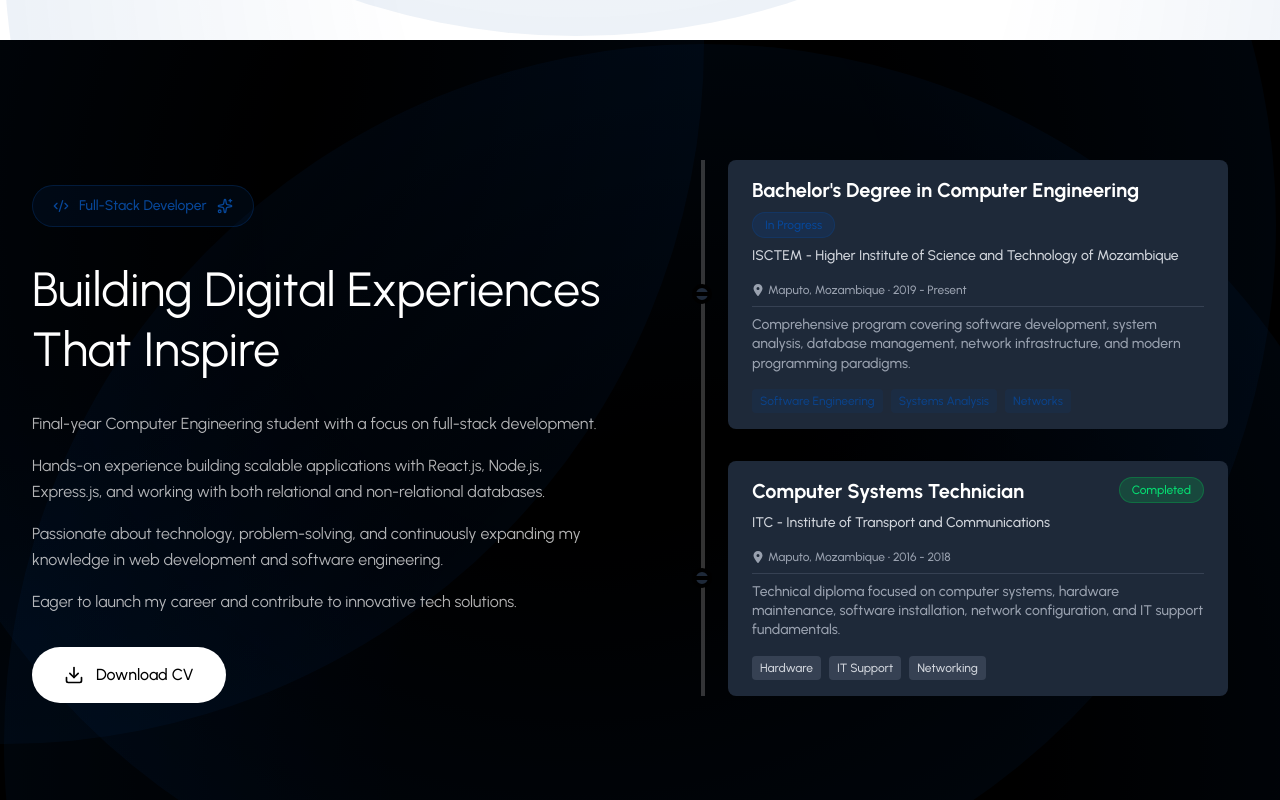
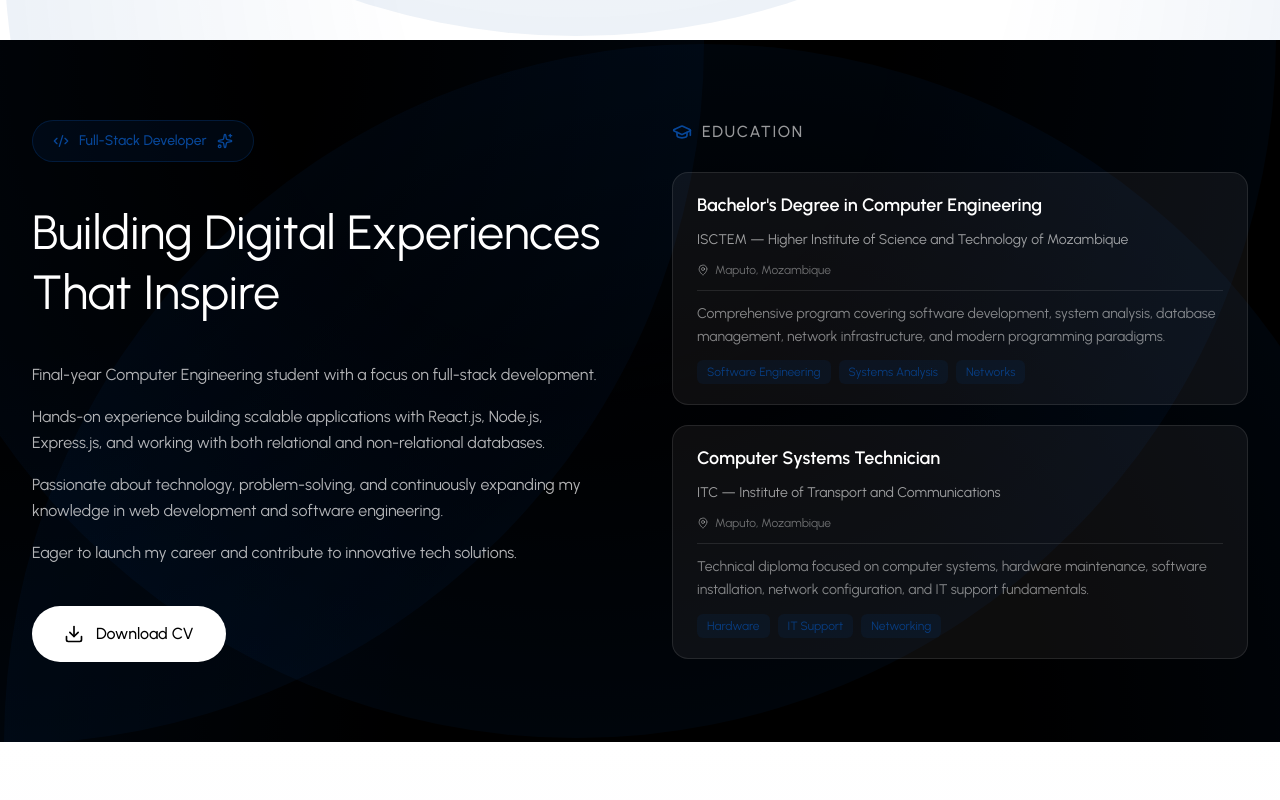
Before and after one commit to Spl01tion/hchauca_portfolio, a React (Vite) app: page / in a window 1280 px wide. Shown: the part 760-1560 px from the top of the page. Built offline with nearby package versions, Linux system fonts and the light colour scheme.

Commit message:
feat: refactor About component to include education section and improve layout

```diff
--- a/src/components/sections/About.jsx
+++ b/src/components/sections/About.jsx
@@ -1,47 +1,39 @@
-import React, { useState } from 'react';
-import { Download, Code2, Sparkles } from 'lucide-react';
-import { FaJava ,FaLocationDot} from "react-icons/fa6";
-import { SiReact, SiNodedotjs, SiLaravel, SiJavascript, SiExpress, SiPhp, SiMysql, SiMongodb, SiWordpress, SiBootstrap } from 'react-icons/si';//Ao importar icones que nao existem o react quebra
+import React from 'react';
+import { Download, Code2, Sparkles, GraduationCap, MapPin } from 'lucide-react';
 import { PERSONAL_INFO } from '../../utils/constants';
 import FadeIn from '../animations/FadeIn';
 import RadialGradientBackground from '../backgrounds/RadialGradientBackground';
 
-const About = () => {
+const education = [
+    {
+        degree: "Bachelor's Degree in Computer Engineering",
+        institution: "ISCTEM — Higher Institute of Science and Technology of Mozambique",
+        location: "Maputo, Mozambique",
+        description: "Comprehensive program covering software development, system analysis, database management, network infrastructure, and modern programming paradigms.",
+        tags: ["Software Engineering", "Systems Analysis", "Networks"],
+    },
+    {
+        degree: "Computer Systems Technician",
+        institution: "ITC — Institute of Transport and Communications",
+        location: "Maputo, Mozambique",
+        description: "Technical diploma focused on computer systems, hardware maintenance, software installation, network configuration, and IT support fundamentals.",
+        tags: ["Hardware", "IT Support", "Networking"],
+    },
+];
 
-    //Skills
-    const skills = [
-        { name: 'Java', icon: FaJava, color: '#007396' },
-        { name: 'JavaScript', icon: SiJavascript, color: '#F7DF1E' },
-        { name: 'PHP', icon: SiPhp, color: '#777BB4' },
-        { name: 'Node.js', icon: SiNodedotjs, color: '#339933' },
-        { name: 'React Native', icon: SiReact, color: '#61DAFB' },
-        { name: 'React.js', icon: SiReact, color: '#61DAFB' },
-        { name: 'MySQL', icon: SiMysql, color: '#4479A1' },
-        { name: 'MongoDB', icon: SiMongodb, color: '#47A248' },
-        { name: 'Express.js', icon: SiExpress, color: '#000000' },
-        { name: 'WordPress', icon: SiWordpress, color: '#21759B' },
-        { name: 'Bootstrap', icon: SiBootstrap, color: '#7952B3' },
-    ];
-    <div className=''>
-
-    </div>
-    return (
+const About = () => (
     <section id="about" className='relative py-20 bg-black overflow-hidden text-white'>
         <RadialGradientBackground variant="about" />
 
         <div className='relative z-10 max-w-7xl mx-auto px-4 sm:px-6 lg:px-8'>
-            {/*Main Grid*/}
-            <div className='grid grid-cols-1 lg:grid-cols-2 gap-16 items-center mb-20'>
+            <div className='grid grid-cols-1 lg:grid-cols-2 gap-16 items-start'>
 
                 {/* Left Column */}
-                <div className='flex flex-col gap-12'>
-                    <div className='flex flex-col gap-8'>
+                <div className='flex flex-col gap-10'>
                     <FadeIn delay={60}>
                         <div className='inline-flex items-center gap-2.5 px-5 py-2.5 border border-primary/30 bg-primary/10 rounded-full w-fit'>
                             <Code2 className='w-4 h-4 text-primary' />
-                                <span className='text-sm text-primary font-medium'>
-                                    Full-Stack Developer
-                                </span>
+                            <span className='text-sm text-primary font-medium'>Full-Stack Developer</span>
                             <Sparkles className='w-4 h-4 text-primary' />
                         </div>
                     </FadeIn>
@@ -71,111 +63,38 @@ const About = () => {
                             Download CV
                         </button>
                     </FadeIn>
+                </div>
 
+                {/* Right Column — Education */}
+                <FadeIn delay={200}>
+                    <div className='flex flex-col gap-5'>
+                        <div className='flex items-center gap-2.5 mb-2'>
+                            <GraduationCap className='w-5 h-5 text-primary' />
+                            <h3 className='text-base font-medium text-white/60 uppercase tracking-widest'>Education</h3>
+                        </div>
+
+                        {education.map((item, index) => (
+                            <div
+                                key={index}
+                                className='bg-white/5 border border-white/10 rounded-2xl px-6 py-5 flex flex-col gap-3 hover:border-primary/30 hover:bg-primary/5 transition-all duration-300'
+                            >
+                                <h4 className='font-semibold text-white text-lg leading-snug'>{item.degree}</h4>
+                                <p className='text-sm text-white/60'>{item.institution}</p>
+                                <div className='flex items-center gap-1.5 text-xs text-white/40'>
+                                    <MapPin className='w-3 h-3' />
+                                    {item.location}
+                                </div>
+                                <hr className='border-white/10' />
+                                <p className='text-sm text-white/50 leading-relaxed'>{item.description}</p>
+                                <div className='flex flex-wrap gap-2'>
+                                    {item.tags.map(tag => (
+                                        <span key={tag} className='text-xs bg-primary/10 text-primary/80 px-2.5 py-1 rounded-md'>
+                                            {tag}
+                                        </span>
+                                    ))}
                                 </div>
                             </div>
-
-                {/* Right Column — TIMELINE */}
- <FadeIn delay={200}>
-    <div className="py-10 px-5 relative">
-        <div className="relative">
-            <div
-                className="border-r-4 border-white/20 absolute h-full top-0"
-                style={{ left: "9px" }}
-            ></div>
-
-            <ul className="list-none m-0 p-0">
-
-                {/* Timeline Item 1 - ISCTEM */}
-                <li className="mb-8">
-                    <div className="flex group items-center">
-                        <div className="bg-gray-800 group-hover:bg-primary z-10 rounded-full border-4 border-black h-5 w-5 flex items-center justify-center transition-all duration-300">
-                            <div className="bg-black h-1 w-6"></div>
-                        </div>
-
-                        <div className="flex-1 ml-4 z-10 font-medium">
-                            <div className="order-1 space-y-2 bg-gray-800 rounded-lg shadow-only transition-all duration-300 hover:shadow-lg hover:shadow-primary/20 w-full px-6 py-4">
-                                <div className="flex items-start justify-between flex-wrap gap-2">
-                                    <h3 className="font-bold text-white text-xl">
-                                        Bachelor's Degree in Computer Engineering
-                                    </h3>
-                                    <span className="text-xs bg-primary/20 text-primary px-3 py-1 rounded-full border border-primary/30">
-                                        In Progress
-                                    </span>
-                                </div>
-                                <p className="pb-2 text-sm text-gray-300">
-                                    ISCTEM - Higher Institute of Science and Technology of Mozambique
-                                </p>
-                                <p className="text-xs text-gray-400 flex items-center gap-1">
-                                    <span><FaLocationDot/></span> Maputo, Mozambique • 2019 - Present
-                                </p>
-                                <hr className="border-gray-700" />
-                                <p className="text-sm font-medium leading-snug text-gray-400">
-                                    Comprehensive program covering software development, system analysis,
-                                    database management, network infrastructure, and modern programming paradigms.
-                                </p>
-                                <div className="flex flex-wrap gap-2 pt-2">
-                                    <span className="text-xs bg-primary/10 text-primary/80 px-2 py-1 rounded">
-                                        Software Engineering
-                                    </span>
-                                    <span className="text-xs bg-primary/10 text-primary/80 px-2 py-1 rounded">
-                                        Systems Analysis
-                                    </span>
-                                    <span className="text-xs bg-primary/10 text-primary/80 px-2 py-1 rounded">
-                                        Networks
-                                    </span>
-                                </div>
-                            </div>
-                        </div>
-                    </div>
-                </li>
-
-                {/* Timeline Item 2 - ITC */}
-                <li className="mb-8">
-                    <div className="flex group items-center">
-                        <div className="bg-gray-800 group-hover:bg-primary z-10 rounded-full border-4 border-black h-5 w-5 flex items-center justify-center transition-all duration-300">
-                            <div className="bg-black h-1 w-6"></div>
-                        </div>
-
-                        <div className="flex-1 ml-4 z-10 font-medium">
-                            <div className="order-1 space-y-2 bg-gray-800 rounded-lg shadow-only transition-all duration-300 hover:shadow-lg hover:shadow-gray-700/20 w-full px-6 py-4">
-                                <div className="flex items-start justify-between flex-wrap gap-2">
-                                    <h3 className="font-bold text-white text-xl">
-                                        Computer Systems Technician
-                                    </h3>
-                                    <span className="text-xs bg-green-500/20 text-green-400 px-3 py-1 rounded-full border border-green-500/30">
-                                        Completed
-                                    </span>
-                                </div>
-                                <p className="pb-2 text-sm text-gray-300">
-                                    ITC - Institute of Transport and Communications
-                                </p>
-                                <p className="text-xs text-gray-400 flex items-center gap-1">
-                                    <span><FaLocationDot/></span> Maputo, Mozambique • 2016 - 2018
-                                </p>
-                                <hr className="border-gray-700" />
-                                <p className="text-sm font-medium leading-snug text-gray-400">
-                                    Technical diploma focused on computer systems, hardware maintenance,
-                                    software installation, network configuration, and IT support fundamentals.
-                                </p>
-                                <div className="flex flex-wrap gap-2 pt-2">
-                                    <span className="text-xs bg-gray-700 text-gray-300 px-2 py-1 rounded">
-                                        Hardware
-                                    </span>
-                                    <span className="text-xs bg-gray-700 text-gray-300 px-2 py-1 rounded">
-                                        IT Support
-                                    </span>
-                                    <span className="text-xs bg-gray-700 text-gray-300 px-2 py-1 rounded">
-                                        Networking
-                                    </span>
-                                </div>
-                            </div>
-                        </div>
-                    </div>
-                </li>
-
-            </ul>
-        </div>
+                        ))}
                     </div>
                 </FadeIn>
 
@@ -184,6 +103,4 @@ const About = () => {
     </section>
 );
 
-};
-
 export default About;
```
Lines whose indentation alone changed are shown as unchanged.
